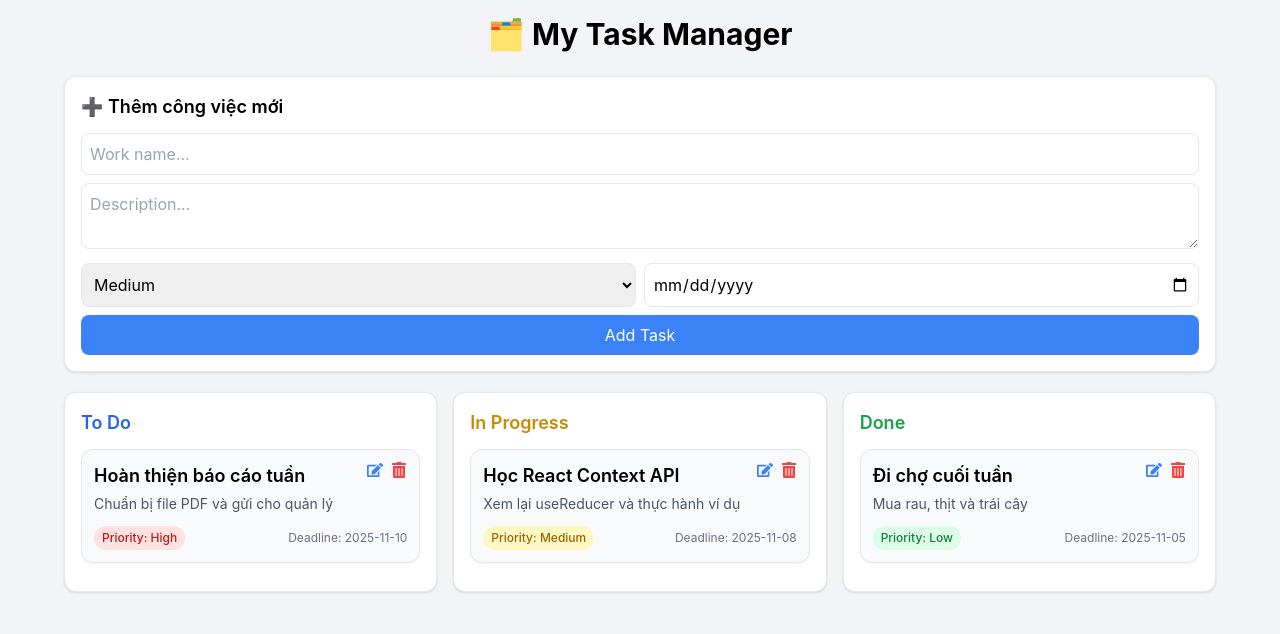
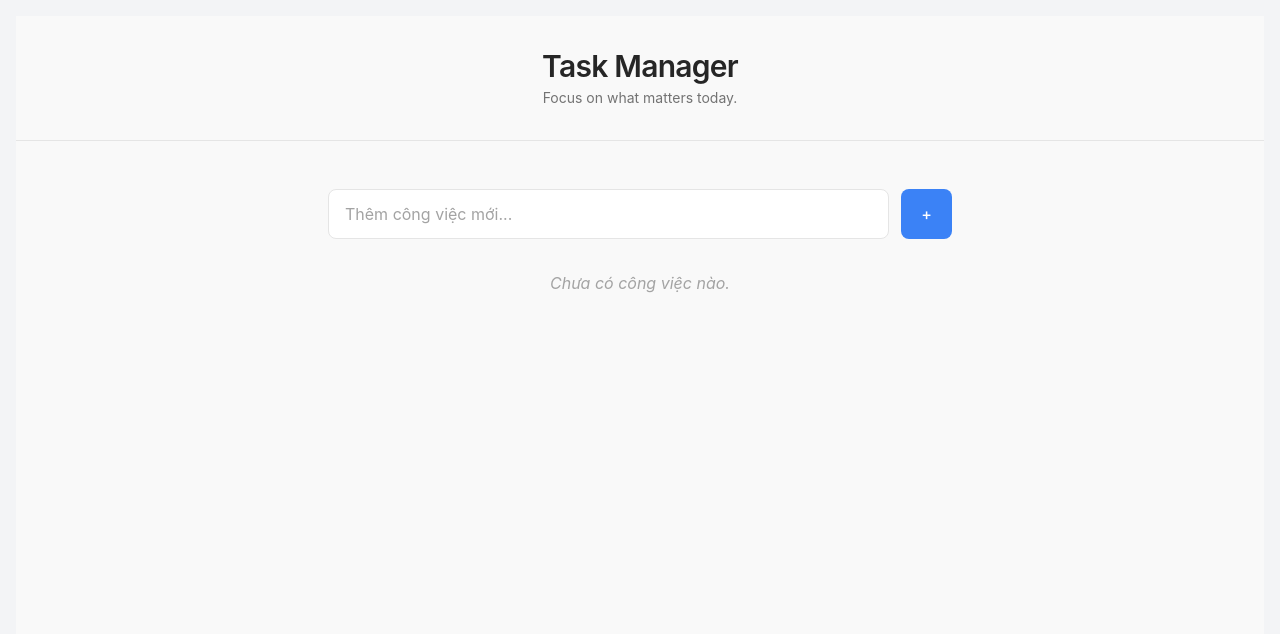
Before and after one commit to vietanh195/task-manager, a React (Create React App) app: page / in a window 1280 px wide. Shown: the top 634 px of the page. Built offline with nearby package versions, Linux system fonts and the light colour scheme.

Commit message:
Main component + state, props

```diff
--- a/src/components/Header.jsx
+++ b/src/components/Header.jsx
@@ -1,14 +1,10 @@
-import React from 'react';
-
-const Header = () => {
-    return (
-        <header className='flex justify-between item-center mb-6'>
-            <h1 className='text-2xl font-bold'>Task Manager</h1>
-            <button className='bg-blue-500 text-while px-3 py-1 rounded-lg hover:bg-blue-600'>
-                New Task
-            </button>
-        </header>
-    )
+export default function Header() {
+  return (
+    <header className="py-8 text-center border-b border-neutral-200">
+      <h1 className="text-3xl font-semibold tracking-tight">Task Manager</h1>
+      <p className="text-neutral-500 text-sm mt-1">
+        Focus on what matters today.
+      </p>
+    </header>
+  );
 }
-
-export default Header;
--- /dev/null
+++ b/src/components/TaskInput.jsx
@@ -0,0 +1,34 @@
+import { useState } from "react";
+
+export default function TaskInput({ onAddTask }) {
+  const [task, setTask] = useState("");
+
+  const handleAdd = () => {
+    if (task.trim() === "") return;
+    onAddTask(task);
+    setTask("");
+  };
+
+  const handleKeyDown = (e) => {
+    if (e.key === "Enter") handleAdd();
+  };
+
+  return (
+    <div className="flex gap-3 mt-6">
+      <input
+        type="text"
+        value={task}
+        onChange={(e) => setTask(e.target.value)}
+        onKeyDown={handleKeyDown}
+        placeholder="Thêm công việc mới..."
+        className="flex-1 px-4 py-3 rounded-lg border border-neutral-200 bg-white focus:outline-none focus:ring-2 focus:ring-blue-500 focus:border-transparent placeholder-neutral-400 transition"
+      />
+      <button
+        onClick={handleAdd}
+        className="px-5 py-3 bg-blue-500 text-white rounded-lg font-medium hover:bg-blue-600 transition active:scale-[0.98]"
+      >
+        +
+      </button>
+    </div>
+  );
+}
--- /dev/null
+++ b/src/components/TaskItem.jsx
@@ -0,0 +1,13 @@
+export default function TaskItem({ task, onDelete }) {
+  return (
+    <div className="flex justify-between items-center bg-white border border-neutral-200 rounded-lg p-4 mb-2 hover:shadow-sm transition">
+      <span className="truncate">{task}</span>
+      <button
+        onClick={onDelete}
+        className="text-neutral-400 hover:text-red-500 transition"
+      >
+        ✕
+      </button>
+    </div>
+  );
+}
--- /dev/null
+++ b/src/components/TaskList.jsx
@@ -0,0 +1,18 @@
+import TaskItem from "./TaskItem";
+
+export default function TaskList({ tasks, onDelete }) {
+  if (tasks.length === 0)
+    return (
+      <p className="text-neutral-400 text-center mt-8 italic">
+        Chưa có công việc nào.
+      </p>
+    );
+
+  return (
+    <div className="mt-6">
+      {tasks.map((task, index) => (
+        <TaskItem key={index} task={task} onDelete={() => onDelete(index)} />
+      ))}
+    </div>
+  );
+}
--- a/src/pages/Home.jsx
+++ b/src/pages/Home.jsx
@@ -1,83 +1,26 @@
-import React, { useState } from 'react';
-import { sampleTasks } from '../utils/constants';
-import TaskCard from '../components/TaskCard';
-import AddTaskForm from '../components/AddTaskForm';
-import Header from '../components/Header';
+import { useState } from "react";
+import Header from "../components/Header";
+import TaskInput from "../components/TaskInput";
+import TaskList from "../components/TaskList";
 
-const Home = () => {
-    const [tasks, setTasks] = useState(sampleTasks)
+export default function Home() {
+  const [tasks, setTasks] = useState([]);
 
-    const handleAddTask = (newTask) => {
-        setTasks((prev) => [...prev, newTask]);
-    }
+  const addTask = (newTask) => {
+    setTasks([...tasks, newTask]);
+  };
 
-    const handleDelete = (id) => {
-        setTasks((prev) => prev.filter((task) => task.id !== id));
-    }
+  const deleteTask = (index) => {
+    setTasks(tasks.filter((_, i) => i !== index));
+  };
 
-    const handleEdit = (task) => {
-        alert("Function is going to be developed!");
-    }
-
-    const renderColumn = (status, title, color) => {
-        const filtered = tasks.filter((task) => task.status === status);
-
-        return (
-            <div className="bg-white rounded-xl shadow p-4 border">
-                <h2 className={`font-semibold text-lg mb-3 ${color}`}>{title}</h2>
-                {filtered.length === 0 ? (
-                    <p className='text-gray-400 text-sm'>No tasks available.</p>
-                ) : (
-                    filtered.map((task) =>
-                    <TaskCard
-                        key={task.id}
-                        task={task}
-                        onDelete={handleDelete}
-                        onEdit={handleEdit}
-                    />
-                    )
-                )}
-            </div>
-        );
-    };
-
-    return (
-        <div className="max-w-6xl mx-auto">
-            <h1 className="text-3xl font-bold text-center mb-6">
-            🗂️ My Task Manager
-            </h1>
-
-            {/* Form thêm task */}
-            <AddTaskForm onAdd={handleAddTask} />
-
-            {/* 3 cột task */}
-            <div className="grid grid-cols-1 md:grid-cols-3 gap-4">
-            {renderColumn("todo", "To Do", "text-blue-600")}
-            {renderColumn("inprogress", "In Progress", "text-yellow-600")}
-            {renderColumn("done", "Done", "text-green-600")}
-            </div>
-        </div>
-
-
-        // <div className='max-w-6xl mx-auto'>
-        //     <Header />
-        //     <h1 className='text-3xl font-bold text-center mb-6'>My Task Manager</h1>
-        //     <div className='grid grid-cols-1 md:grid-cols-3 gap-4'>
-        //         <div className='bg-white rounded-xl shadow p-4'>
-        //             <h2 className='font-semibold text-lg mb-2 text-blue-600'>To Do</h2>
-        //             {/* Task hien thi o day */}
-        //         </div>
-
-        //         <div className="bg-white rounded-xl shadow p-4">
-        //             <h2 className="font-semibold text-lg mb-2 text-yellow-600">In Progress</h2>
-        //         </div>
-
-        //         <div className="bg-white rounded-xl shadow p-4">
-        //             <h2 className="font-semibold text-lg mb-2 text-green-600">Done</h2>
-        //         </div>
-        //     </div>
-        // </div>
-    )
+  return (
+    <div className="min-h-screen bg-[#f9f9f9] text-neutral-800">
+      <Header />
+      <main className="max-w-2xl mx-auto p-6">
+        <TaskInput onAddTask={addTask} />
+        <TaskList tasks={tasks} onDelete={deleteTask} />
+      </main>
+    </div>
+  );
 }
-
-export default Home;
--- a/src/styles/global.css
+++ b/src/styles/global.css
@@ -1,3 +1,9 @@
 @tailwind base;
 @tailwind components;
 @tailwind utilities;
+
+@import url('https://fonts.googleapis.com/css2?family=Inter:wght@400;500;600&display=swap');
+
+body {
+  font-family: 'Inter', sans-serif;
+}
```
